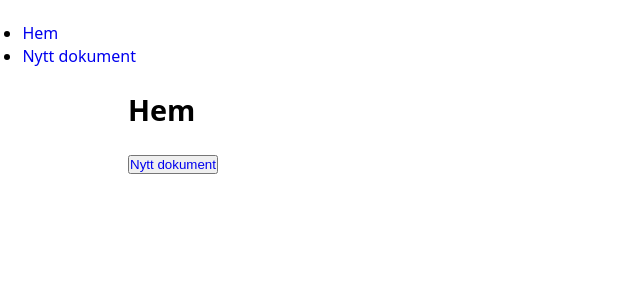
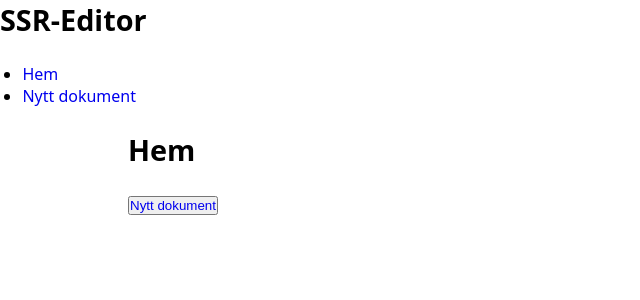
Before and after one commit to MoRosGi/jsramverk_frontend, a React (Create React App) app: page / in a window 1280 px wide. Shown: the top 300 px of the page, without its empty margins (0-640 px from the left). Built offline with nearby package versions, Linux system fonts and the light colour scheme; no server answers.

Commit message:
Add header

```diff
--- a/src/App.js
+++ b/src/App.js
@@ -13,6 +13,7 @@ import DocumentEdit from "./components/DocumentEdit.js";
 function App() {
   return (
     <BrowserRouter>
+    <h1>SSR-Editor</h1>
       <Routes>
         <Route path="/" element={<Layout />}>
           <Route index element={<Home />} />
```
